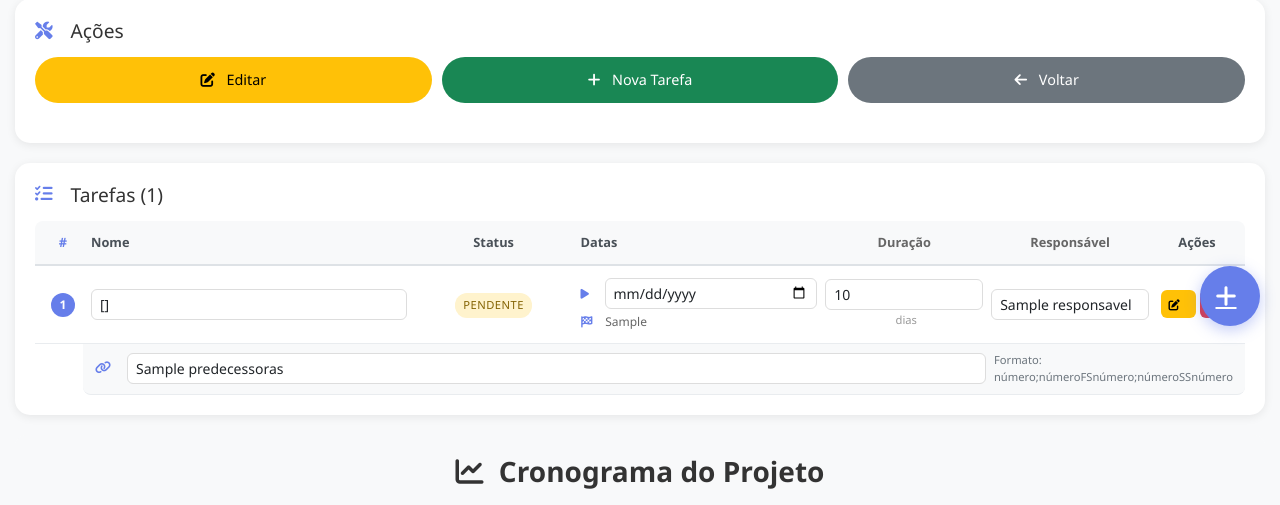
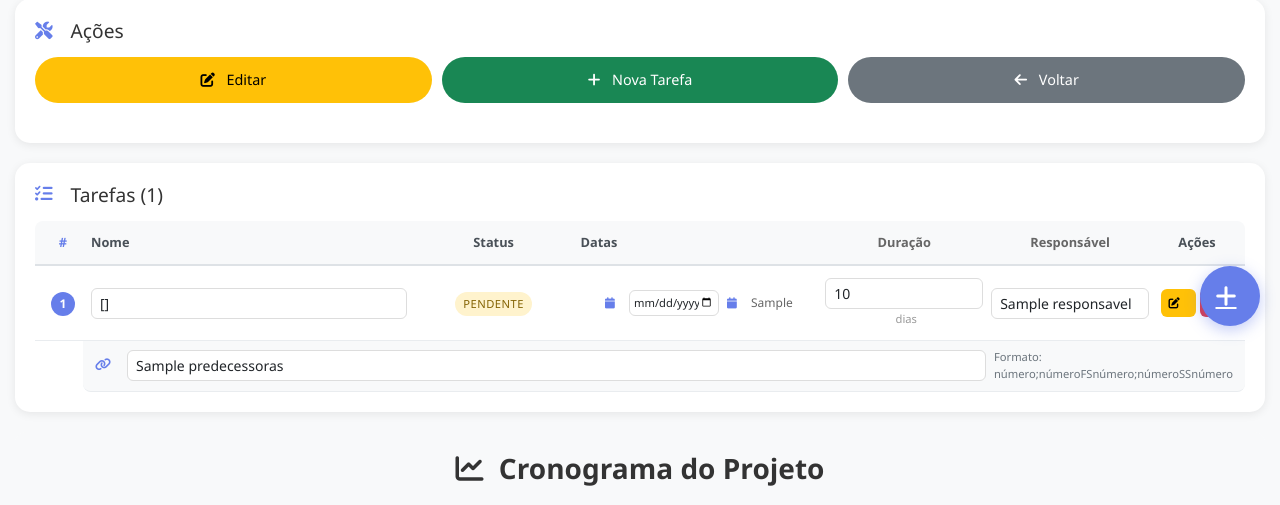
Before and after one commit to izakoliveira/projeto-gestao-2.0, a Flask app: template templates/detalhes_projeto_mobile.html in a window 1280 px wide. Shown: the part 454-959 px from the top of the page. Run offline with Flask 3, Linux system fonts and the light colour scheme; the template is opened without the code that fills it: most values are stand-ins (such as "Sample title", 1, 10 or a date in 2020).

Commit message:
Layout das datas otimizado: lado a lado com campos menores e ícones de calendário

```diff
--- a/templates/detalhes_projeto_mobile.html
+++ b/templates/detalhes_projeto_mobile.html
@@ -197,8 +197,10 @@
 
            .datas-container {
           display: flex;
-         flex-direction: column;
-         gap: 4px;
+          flex-direction: row;
+          gap: 8px;
+          align-items: center;
+          justify-content: center;
       }
 
       .data-item {
@@ -207,12 +209,19 @@
           gap: 4px;
           font-size: 0.75rem;
           color: #666;
+          min-width: 0;
       }
 
       .data-item i {
           color: #667eea;
           font-size: 0.7rem;
           min-width: 12px;
+      }
+
+      .data-input {
+          width: 90px !important;
+          font-size: 0.7rem !important;
+          padding: 2px 4px !important;
       }
 
      .tarefa-col-duracao {
@@ -397,6 +406,11 @@
               font-size: 0.65rem;
           }
 
+          .data-input {
+              width: 80px !important;
+              font-size: 0.65rem !important;
+          }
+
          .tarefa-actions .btn {
              min-width: 24px;
              height: 24px;
@@ -428,6 +442,11 @@
               padding: 1px 4px;
               font-size: 0.6rem;
               min-width: 45px;
+          }
+
+          .data-input {
+              width: 70px !important;
+              font-size: 0.6rem !important;
           }
 
           .tarefa-actions .btn {
@@ -546,7 +565,7 @@
                       <div class="datas-container">
                           {% if tarefa.data_inicio %}
                           <div class="data-item">
-                             <i class="fas fa-play"></i>
+                              <i class="fas fa-calendar"></i>
                               {% if pode_editar_data_inicio %}
                               <input type="date" class="form-control form-control-sm data-input"
                                      data-tarefa-id="{{ tarefa.id }}"
@@ -560,7 +579,7 @@
 
                           {% if tarefa.data_fim %}
                           <div class="data-item">
-                             <i class="fas fa-flag-checkered"></i>
+                              <i class="fas fa-calendar"></i>
                               {% if pode_editar_data_termino %}
                               <input type="date" class="form-control form-control-sm data-input"
                                      data-tarefa-id="{{ tarefa.id }}"
```
Lines whose indentation alone changed are shown as unchanged.
